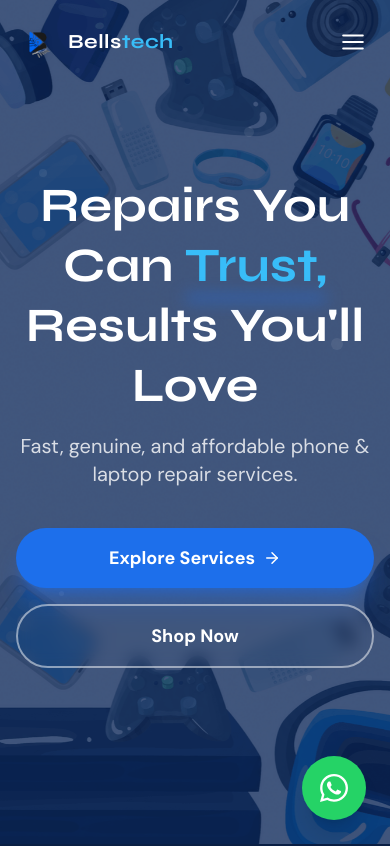
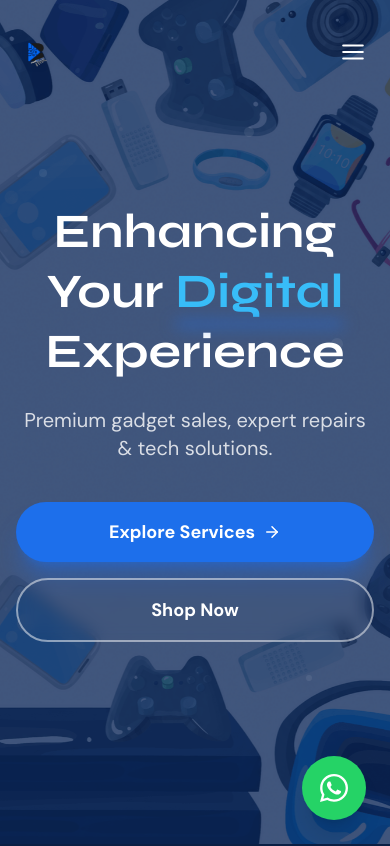
Before and after one commit to Petersticks1/BellsTech, a React (Vite) app: page /#/ in a window 390 px wide. Shown: the top 846 px of the page. Built offline with nearby package versions, Linux system fonts and the light colour scheme.

Commit message:
refactor: improve responsive layout and hero component animation logic

```diff
--- a/src/App.tsx
+++ b/src/App.tsx
@@ -135,6 +135,7 @@ function App() {
             initial={{ opacity: 0 }}
             animate={{ opacity: loading ? 0 : 1 }}
             transition={{ duration: 0.8, delay: 0.2 }}
+            className="w-full"
           >
             <Suspense fallback={<PageLoader />}>
               <Routes>
--- a/src/components/Layout.tsx
+++ b/src/components/Layout.tsx
@@ -6,9 +6,9 @@ import WhatsAppButton from './WhatsAppButton';
 
 const Layout = () => {
   return (
-    <div className="flex flex-col min-h-screen bg-brand-surface font-body">
+    <div className="flex flex-col min-h-screen w-full bg-[#0A1F44] font-body overflow-x-hidden">
       <Navbar />
-      <main className="flex-grow">
+      <main className="flex-grow w-full">
         <Outlet />
       </main>
       <Footer />
--- a/src/components/Navbar.tsx
+++ b/src/components/Navbar.tsx
@@ -48,27 +48,29 @@ const Navbar = () => {
       }`}
     >
       <div className="max-w-7xl mx-auto px-4 sm:px-6 lg:px-8">
-        <div className="flex justify-between items-center">
+        <div className="flex justify-between items-center h-16">
 
-          {/* Logo */}
-          <Link to="/" className="flex-shrink-0 flex items-center gap-2 group">
+          {/* Logo - Left */}
+          <div className="flex-1 flex justify-start min-w-0">
+            <Link to="/" className="flex items-center gap-2 group truncate">
               <motion.img
                 src={logo}
                 alt="Bellstech Logo"
-              className="h-11 w-auto drop-shadow-md"
+                className="h-10 md:h-11 w-auto drop-shadow-md flex-shrink-0"
                 whileHover={{ rotate: [0, -5, 5, 0], transition: { duration: 0.4 } }}
               />
               <motion.span
-              className={`font-heading font-bold text-xl tracking-wide transition-colors duration-300 ${
+                className={`font-heading font-bold text-lg lg:text-xl tracking-wide transition-colors duration-300 hidden sm:block truncate ${
                   isScrolled ? 'text-[#0A1F44]' : 'text-white'
                 }`}
               >
                 Bells<span className="text-[#38BDF8]">tech</span>
               </motion.span>
             </Link>
+          </div>
 
-          {/* Desktop Nav */}
-          <div className="hidden md:flex items-center space-x-2">
+          {/* Desktop Nav - Center */}
+          <div className="hidden md:flex flex-[2] justify-center items-center space-x-1 lg:space-x-4">
             {navLinks.map((link, i) => {
               const isActive = location.pathname === link.path;
               return (
@@ -80,14 +82,13 @@ const Navbar = () => {
                 >
                   <Link
                     to={link.path}
-                    className={`relative px-4 py-2 font-medium text-sm rounded-lg transition-colors duration-200 group ${
+                    className={`relative px-2 lg:px-4 py-2 font-medium text-[13px] lg:text-sm rounded-lg transition-colors duration-200 group whitespace-nowrap ${
                       isActive
                         ? isScrolled ? 'text-[#1D6FEB]' : 'text-[#38BDF8]'
                         : isScrolled ? 'text-[#0D1B2A] hover:text-[#1D6FEB]' : 'text-white/90 hover:text-white'
                     }`}
                   >
                     {link.name}
-                    {/* Animated underline */}
                     <span
                       className={`absolute bottom-0 left-1/2 -translate-x-1/2 h-0.5 bg-[#38BDF8] rounded-full transition-all duration-300 ${
                         isActive ? 'w-3/4' : 'w-0 group-hover:w-3/4'
@@ -97,8 +98,10 @@ const Navbar = () => {
                 </motion.div>
               );
             })}
+          </div>
 
-            {/* Glowing CTA */}
+          {/* CTA - Right */}
+          <div className="flex-1 flex justify-end items-center min-w-0">
             <motion.button
               onClick={() => openBooking('repair')}
               initial={{ opacity: 0, scale: 0.9 }}
@@ -106,18 +109,16 @@ const Navbar = () => {
               transition={{ delay: 0.55, duration: 0.4 }}
               whileHover={{ scale: 1.05, boxShadow: '0 0 24px rgba(29,111,235,0.55)' }}
               whileTap={{ scale: 0.97 }}
-              className="ml-4 bg-[#1D6FEB] text-white px-6 py-2.5 rounded-full font-semibold text-sm shadow-lg shadow-[#1D6FEB]/30 transition-shadow"
+              className="hidden md:block flex-shrink-0 bg-[#1D6FEB] text-white px-4 lg:px-7 py-2.5 rounded-full font-semibold text-[13px] lg:text-sm shadow-lg shadow-[#1D6FEB]/30 transition-all whitespace-nowrap"
             >
               Book a Repair
             </motion.button>
 
-          </div>
-
-          {/* Mobile Hamburger */}
+            {/* Mobile Hamburger (Inside Right Column) */}
             <motion.button
               whileTap={{ scale: 0.9 }}
               onClick={() => setMobileMenuOpen(!mobileMenuOpen)}
-            className={`md:hidden p-2 rounded-lg transition-colors ${
+              className={`md:hidden p-2 ml-2 rounded-lg transition-colors ${
                 isScrolled ? 'text-[#0A1F44]' : 'text-white'
               }`}
               aria-label="Toggle menu"
@@ -148,6 +149,7 @@ const Navbar = () => {
                 )}
               </AnimatePresence>
             </motion.button>
+          </div>
         </div>
       </div>
 
--- a/src/pages/Home.tsx
+++ b/src/pages/Home.tsx
@@ -98,7 +98,7 @@ const Home = () => {
             >
               <img
                 src={heroSlides[current].image}
-                className={`w-full h-full object-cover transform-gpu transition-all duration-700 ${current === 1 ? 'blur-[1px] brightness-[0.8]' : ''}`}
+                className={`w-full h-full object-cover object-center transform-gpu transition-all duration-700 ${current === 1 ? 'blur-[1px] brightness-[0.8]' : ''}`}
                 alt="Bellstech hero"
                 loading="eager"
                 fetchPriority="high"
@@ -129,28 +129,30 @@ const Home = () => {
 
         {/* Hero content */}
         <div className="relative z-20 h-full flex flex-col items-center justify-center px-4 text-center">
-            <motion.div className="max-w-5xl mx-auto w-full">
+            <motion.div className="max-w-6xl mx-auto w-full">
               <motion.h1
+                key={`headline-${current}`}
                 {...textAnim(0)}
-                className="text-5xl md:text-6xl lg:text-7xl xl:text-8xl font-heading font-bold text-white leading-tight mb-4"
+                className="text-5xl md:text-6xl lg:text-7xl xl:text-7xl 2xl:text-8xl font-heading font-bold text-white leading-tight mb-6"
               >
-                {heroSlides[1].headline}{' '}
+                {heroSlides[current].headline}{' '}
                 <span className="relative inline-block">
                   <span className="text-[#38BDF8]">
-                    {heroSlides[1].accent}
+                    {heroSlides[current].accent}
                   </span>
                   <span className="absolute -bottom-1 left-0 w-full h-1 rounded-full bg-[#1D6FEB] blur-sm" />
                 </span>
-                {heroSlides[1].tail && (
-                  <><br /><span className="text-white">{heroSlides[1].tail}</span></>
+                {heroSlides[current].tail && (
+                  <><br /><span className="text-white">{heroSlides[current].tail}</span></>
                 )}
               </motion.h1>
 
               <motion.p
+                key={`sub-${current}`}
                 {...textAnim(1)}
                 className="text-xl md:text-2xl text-white/80 mb-10 max-w-2xl mx-auto font-body"
               >
-                {heroSlides[1].sub}
+                {heroSlides[current].sub}
               </motion.p>
 
               <motion.div
```
Lines whose indentation alone changed are shown as unchanged.
